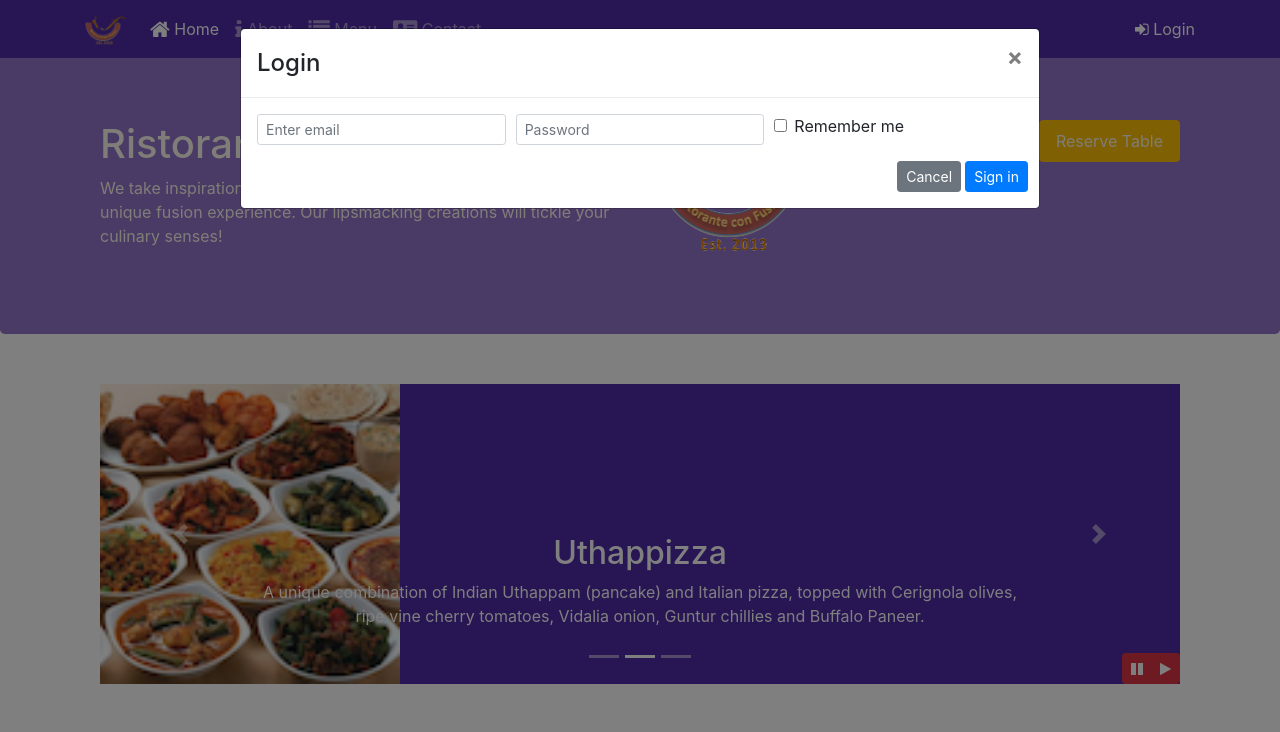
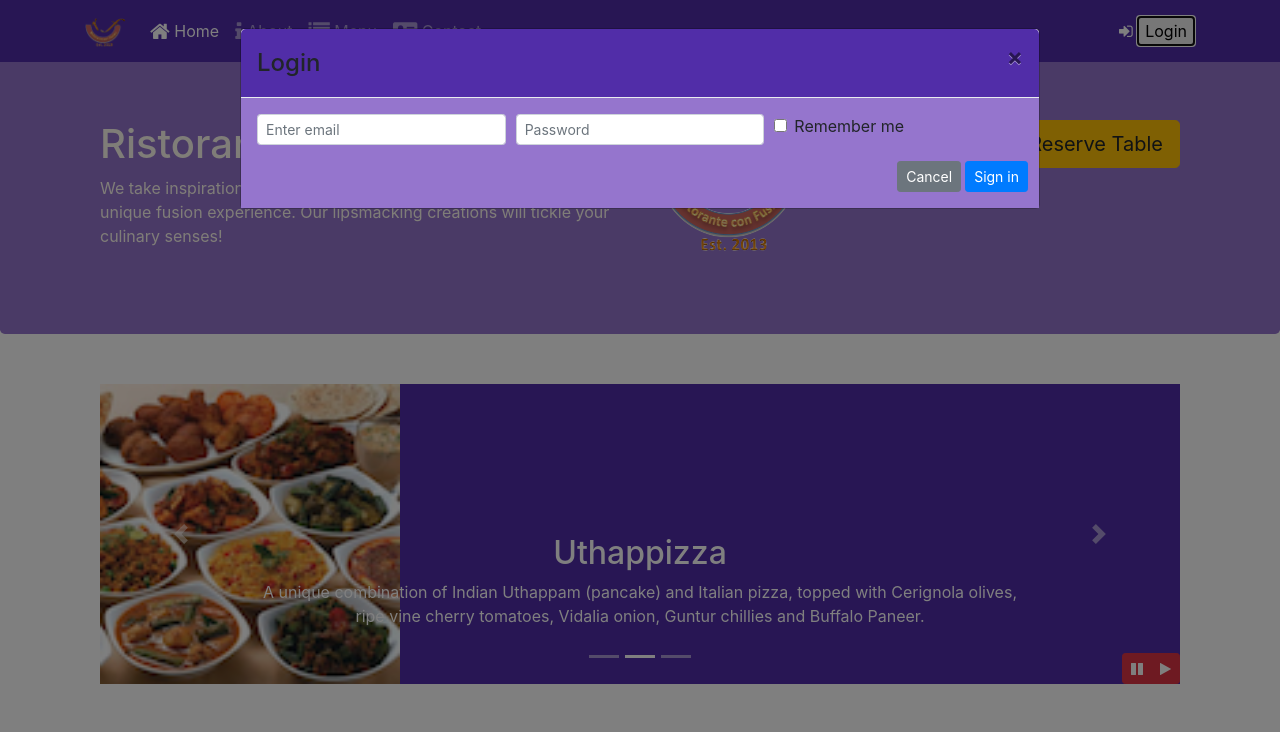
Before and after one commit to durganagra/Bootstrap4, a website: page index.html in a window 1280 px wide. Both pictures are taken after a click on the link "Login". Shown: the top 732 px of the page. Drawn offline with nearby package versions, Linux system fonts and the light colour scheme.

Commit message:
assignment4

```diff
--- a/css/styles-old.css
+++ b/css/styles-old.css
@@ -55,12 +55,15 @@ body{
     left: 0;
     min-height: 300px;
 }
-.heading{
-    color:black;
-}
 #carouselButton {
     right:0px;
     position: absolute;
     bottom: 0px;
     z-index: 1;
 }
+/* .modal-header{
+    background-color:#512DA8;
+}
+.modal-body{
+    background-color:#9575CD;
+} */
--- a/css/styles.less
+++ b/css/styles.less
@@ -18,7 +18,6 @@
     border-bottom: 1px ridge;
     min-height:400px;
 }
-
 .footer{
     background-color: @background-pale;
     .zero-margin(20px, 0px);
--- a/css/styles.scss
+++ b/css/styles.scss
@@ -2,6 +2,7 @@ $lt-gray: #ddd;
 $background-dark: #512DA8;
 $background-light: #9575CD;
 $background-pale: #D1C4E9;
+$background-modal:#512DA8;
 
 // Height variables
 $carousel-item-height: 300px;
@@ -45,7 +46,12 @@ body{
 .navbar-dark {
      background-color: $background-dark;
 }
-
+.modal-body {
+    background-color: $background-light;
+}
+.modal-header {
+    background-color: $background-dark;
+}
 .tab-content {
     border-left: 1px solid $lt-gray;
     border-right: 1px solid $lt-gray;
--- a/index.html
+++ b/index.html
@@ -34,8 +34,10 @@
                 </ul>
                 <span class="navbar-text">
                     <a data-toggle="modal" data-target="#loginModal">
-                        <span class="fa fa-sign-in"></span> Login</a>
+                        <span class="fa fa-sign-in"></span> <button id="myBtn1">Login</button></a>
                 </span>
+
+
             </div>
 
         </div>
@@ -43,12 +45,15 @@
     <div id="loginModal" class="modal fade" role="dialog">
         <div class="modal-dialog modal-lg" role="content">
             <!-- Modal content-->
-            <div class="modal-content">
-                <div class="modal-header">
+            <div class="modal-content ">
+                <div class="modal-header ">
                     <h4 class="modal-title">Login </h4>
                     <button type="button" class="close" data-dismiss="modal">&times;</button>
+
+
+
                 </div>
-                <div class="modal-body">
+                <div class="modal-body" id="myModal1">
                     <form>
                         <div class="form-row">
                             <div class="form-group col-sm-4">
@@ -93,8 +98,9 @@
                 </div>
                 <div>
                     <div class="col-3 col-sm align-self-center">
-                        <a role="button" class="btn btn-block nav-link btn-warning" data-toggle="modal"
-                            data-target="#myModal">Reserve Table</a>
+                        <!-- <a role="button" class="btn btn-block nav-link btn-warning" data-toggle="modal"
+                            data-target="#myModal">Reserve Table</a> -->
+                        <button type="button" class="btn btn-info btn-lg btn-warning" id="myBtn">Reserve Table</button>
 
                         <!-- Modal -->
                         <div class="modal fade" id="myModal" tabindex="-1" role="dialog" aria-labelledby="myModalLabel"
@@ -142,7 +148,8 @@
 
                                                     <div class="form-group col-sm-2">
                                                         <div class="form-group col-sm-2"> <button type="button"
-                                                                class="btn btn-danger active" >non-smoking</button> </div>
+                                                                class="btn btn-danger active">non-smoking</button>
+                                                        </div>
 
 
                                                     </div>
@@ -156,14 +163,12 @@
                                                     <h class="heading">Date and Time</h>
                                                     <div class="form-group col-sm-0.5"></div>
                                                     <div class="form-group col-sm-4">
-                                                            <input type="email"
-                                                                class="form-control form-control-sm mr-1"
+                                                        <input type="email" class="form-control form-control-sm mr-1"
                                                             id="exampleInputDate" placeholder="Date">
                                                     </div>
                                                     <div class="form-group col-sm-0.5"></div>
                                                     <div class="form-col col-sm-4">
-                                                            <input type="password"
-                                                                class="form-control form-control-sm mr-1"
+                                                        <input type="password" class="form-control form-control-sm mr-1"
                                                             id="exampleInputTime" placeholder="Time">
                                                     </div>
                                                     <div class="form-group col-sm-1"></div>
@@ -172,13 +177,11 @@
                                                     <h>Date and Time</h>
                                                     <div class="form-group col-sm-0.5"></div>
                                                     <div class="form-group col-sm-2">
-                                                            <button type="button"
-                                                                class="btn btn-secondary">Cancel</button>
+                                                        <button type="button" class="btn btn-secondary">Cancel</button>
                                                     </div>
                                                     <div class="form-group col-sm-1"></div>
                                                     <div class="form-group col-sm-2">
-                                                            <button type="button"
-                                                                class="btn btn-primary">Reserve</button>
+                                                        <button type="button" class="btn btn-primary">Reserve</button>
                                                     </div>
 
                                                 </div>
@@ -400,13 +403,27 @@
     <script src="node_modules/popper.js/dist/umd/popper.min.js"></script>
     <script src="node_modules/bootstrap/dist/js/bootstrap.min.js"></script>
     <script>
-            $(document).ready(function(){
-                $("#mycarousel").carousel( { interval: 2000 } );
-                $("#carousel-pause").click(function(){
+        $(document).ready(function () {
+            $("#mycarousel").carousel({ interval: 2000 });
+            $("#carousel-pause").click(function () {
                 $("#mycarousel").carousel('pause');
             });
-                $("#carousel-play").click(function(){
+            $("#carousel-play").click(function () {
                 $("#mycarousel").carousel('cycle');
+            });
+        });
+    </script>
+    <script>
+        $(document).ready(function () {
+            $("#myBtn").click(function () {
+                $("#myModal").modal();
+            });
+        });
+    </script>
+    <script>
+        $(document).ready(function () {
+            $("#myBtn1").click(function () {
+                $("#loginModal").modal();
             });
         });
     </script>
--- a/package.json
+++ b/package.json
@@ -19,6 +19,7 @@
     "bootstrap-social": "^5.1.1",
     "font-awesome": "^4.7.0",
     "jquery": "^3.3.1",
+    "node-sass": "^4.13.0",
     "popper.js": "^1.12.9"
   }
 }
```
Also changed, not shown: css/styles.css, 1 other file. Lines whose indentation alone changed are shown as unchanged.
